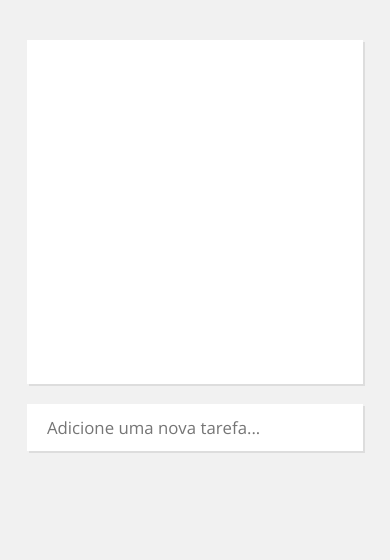
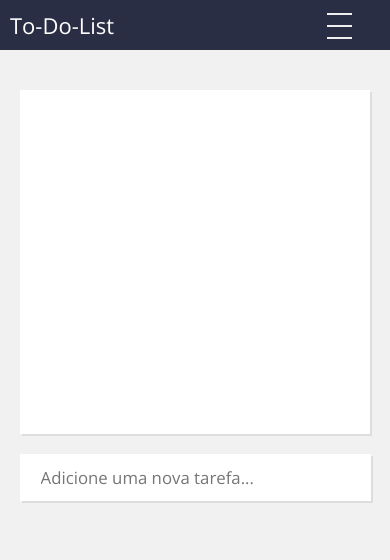
Before and after one commit to joaopver10/To-Do-List, a Django app: page / in a window 390 px wide. Shown: the top 560 px of the page. Run offline with Django 4.2, Linux system fonts and the light colour scheme; the visitor is signed in with stand-in values (Sample User, id 1); data that the repository does not hold is empty.

Commit message:
Atualização Banco de dados

```diff
--- a/core/models.py
+++ b/core/models.py
@@ -1,14 +1,18 @@
+from django.contrib.auth import get_user_model
 from django.db import models
 from django.db.models import signals
 from django.template.defaultfilters import slugify
-from django.contrib.auth.models import AbstractUser
 
 
-class Usuario(AbstractUser):
-    descricao = models.CharField('Descrição', max_length=150, blank=True)
+class Tarefa(models.Model):
+    usuario = models.ForeignKey(get_user_model(), on_delete=models.CASCADE)
+    tarefa = models.CharField('Descrição', max_length=150)
+
+    def __str__(self):
+        return self.tarefa
+
+def tarefa_pre_save(signal, instance, sender, **kwargs):
+    instance.slug = slugify(instance.tarefa)
 
 
-def usuario_pre_save(signal, instance, sender, **kwargs):
-    instance.slug = slugify(instance.username)
-
-signals.pre_save.connect(usuario_pre_save, sender=Usuario)
+signals.pre_save.connect(tarefa_pre_save, sender=Tarefa)
--- a/core/static/css/index.css
+++ b/core/static/css/index.css
@@ -4,6 +4,7 @@ body {
 	font: normal 14px 'Open Sans', Arial, sans-serif;
 	color: #999;
 	background: #f1f1f1;
+    margin: 0 auto;
 }
 
 .wrap {
@@ -84,3 +85,95 @@ body {
 		margin: 0 auto;
 	}
 }
+
+
+
+.nav {
+  height: 50px;
+  width: 100%;
+  background-color: #2A2E45;
+  position: relative;
+
+}
+
+.nav > .nav-header {
+  display: inline;
+}
+
+.nav > .nav-header > .nav-title {
+  display: inline-block;
+  font-size: 22px;
+  color: #fff;
+  padding: 10px 10px 10px 10px;
+}
+
+.nav > .nav-btn {
+  display: none;
+}
+
+.nav > .nav-links {
+  display: inline;
+  float: right;
+  font-size: 18px;
+}
+
+.nav > .nav-links > a {
+  display: inline-block;
+  padding: 13px 10px 13px 10px;
+  text-decoration: none;
+  color: #efefef;
+}
+
+.nav > .nav-links > a:hover {
+  background-color: rgba(0, 0, 0, 0.3);
+}
+
+.nav > #nav-check {
+  display: none;
+}
+
+@media (max-width:600px) {
+  .nav > .nav-btn {
+    display: inline-block;
+    position: absolute;
+    right: 0px;
+    top: 0px;
+  }
+  .nav > .nav-btn > label {
+    display: inline-block;
+    width: 50px;
+    height: 50px;
+    padding: 13px;
+  }
+  .nav > .nav-btn > label:hover,.nav  #nav-check:checked ~ .nav-btn > label {
+    background-color: rgba(0, 0, 0, 0.3);
+  }
+  .nav > .nav-btn > label > span {
+    display: block;
+    width: 25px;
+    height: 10px;
+    border-top: 2px solid #eee;
+  }
+  .nav > .nav-links {
+    position: absolute;
+    display: block;
+    width: 100%;
+    background-color: #333;
+    height: 0px;
+    transition: all 0.3s ease-in;
+    overflow-y: hidden;
+    top: 50px;
+    left: 0px;
+  }
+  .nav > .nav-links > a {
+    display: block;
+    width: 100%;
+  }
+  .nav > #nav-check:not(:checked) ~ .nav-links {
+    height: 0px;
+  }
+  .nav > #nav-check:checked ~ .nav-links {
+    height: calc(100vh - 50px);
+    overflow-y: auto;
+  }
+}
--- a/core/templates/index.html
+++ b/core/templates/index.html
@@ -10,12 +10,36 @@
 
   </head>
   <body>
+<div class="nav">
+  <input type="checkbox" id="nav-check">
+  <div class="nav-header">
+    <div class="nav-title">
+      To-Do-List
+    </div>
+  </div>
+  <div class="nav-btn">
+    <label for="nav-check">
+      <span></span>
+      <span></span>
+      <span></span>
+    </label>
+  </div>
+
+  <div class="nav-links">
+    <a href="/" >Inicio</a>
+    <a href="#" >Perfil</a>
+    <a href="#" >Contato</a>
+    <a href="deslogar" >Sair</a>
+
+  </div>
+</div>
+
   <div class="wrap">
   <div class="task-list">
     <ul>
       {% for task in tasks %}
       <li>
-        <span>{{task.descricao}}</span>
+        <span>{{task.tarefa}}</span>
           <form action="{% url 'deletar' task.id %}" method="POST">
             {% csrf_token %}
             <button  type="submit" id="1" class="delete-button">X</button>
@@ -26,8 +50,9 @@
   </div>
   <form class="add-new-task" autocomplete="off" method="post" action="{% url 'index'%}">
         {% csrf_token %}
-    <input type="text" name="descricao"  placeholder="Adicione uma nova tarefa..." />
+    <input type="text" name="tarefa"  placeholder="Adicione uma nova tarefa..." />
   </form>
+
 </div>
 
     <script src="{% static 'js/index.js' %}"></script>
--- a/core/urls.py
+++ b/core/urls.py
@@ -1,7 +1,7 @@
 
 from django.urls import path
 
-from .views import index, login, deletar, cadastro
+from .views import index, login, deletar, cadastro, sair
 
 
 urlpatterns = [
@@ -9,5 +9,5 @@ urlpatterns = [
     path('login', login, name='login'),
     path('cadastro', cadastro, name='cadastro'),
     path('deletar/<int:id>/', deletar, name='deletar'),
-
+    path('deslogar', sair, name='sair')
 ]
--- a/core/views.py
+++ b/core/views.py
@@ -1,15 +1,27 @@
 from django.contrib.auth.decorators import login_required
+from django.contrib.auth.models import User
 from django.shortcuts import render, get_object_or_404, redirect
 from django.http import HttpResponseRedirect
-from .models import Usuario
+from .models import Tarefa
 from django.contrib import messages
-from django.contrib.auth import authenticate
+from django.contrib.auth import authenticate, logout
 from django.contrib.auth import login as lg
+from .forms import CadastroModelTarefa
+
 
 
 @login_required(login_url="login")
 def index(request):
-    return render(request, 'index.html')
+    tasks = Tarefa.objects.filter(usuario_id=request.user)
+
+    if str(request.method) == 'POST':
+        form = CadastroModelTarefa(request.POST)
+        if form.is_valid():
+            vincula = form.save(commit=False)
+            vincula.usuario = request.user
+            vincula.save()
+
+    return render(request, 'index.html',{'tasks': tasks} )
 
 
 def cadastro(request):
@@ -18,14 +30,14 @@ def cadastro(request):
         email = request.POST.get('email')
         senha = request.POST.get('senha')
 
-        user = Usuario.objects.filter(username=username, email=email).first()
+        user = User.objects.filter(username=username, email=email).first()
 
         if user:
             messages.error(request, 'Já existe uma conta com esse email',
                            extra_tags='cad')
             return redirect('cadastro')
 
-        user = Usuario.objects.create_user(username=username, email=email, password=senha)
+        user = User.objects.create_user(username=username, email=email, password=senha)
         user.save()
         messages.success(request, 'Usuário cadastrado com sucesso.', extra_tags='cad')
 
@@ -36,7 +48,7 @@ def login(request):
     if request.method == 'POST':
         try:
             email = request.POST['email']
-            username = Usuario.objects.get(email=email).username
+            username = User.objects.get(email=email).username
             senha = request.POST['senha']
             user = authenticate(request, username=username, password=senha)
             if user:
@@ -50,4 +62,11 @@ def login(request):
 
 
 def deletar(request, id):
-    pass
+    task = get_object_or_404(Tarefa, pk=id)
+    task.delete()
+    return HttpResponseRedirect('/')
+
+
+def sair(request):
+    logout(request)
+    return HttpResponseRedirect('login')
--- a/django1/settings.py
+++ b/django1/settings.py
@@ -138,9 +138,3 @@ STATIC_ROOT = (BASE_DIR / 'staticfiles')
 # https://docs.djangoproject.com/en/4.0/ref/settings/#default-auto-field
 
 DEFAULT_AUTO_FIELD = 'django.db.models.BigAutoField'
-
-AUTH_USER_MODEL = "core.Usuario"
-
-AUTHENTICATION_BACKENDS = (
-    'django.contrib.auth.backends.ModelBackend',
-)
```
Also changed, not shown: core/admin.py (+5 -11 lines), core/forms.py (+6 -10 lines), core/migrations/0001_initial.py, core/static/js/index.js (line endings or trailing spaces).
